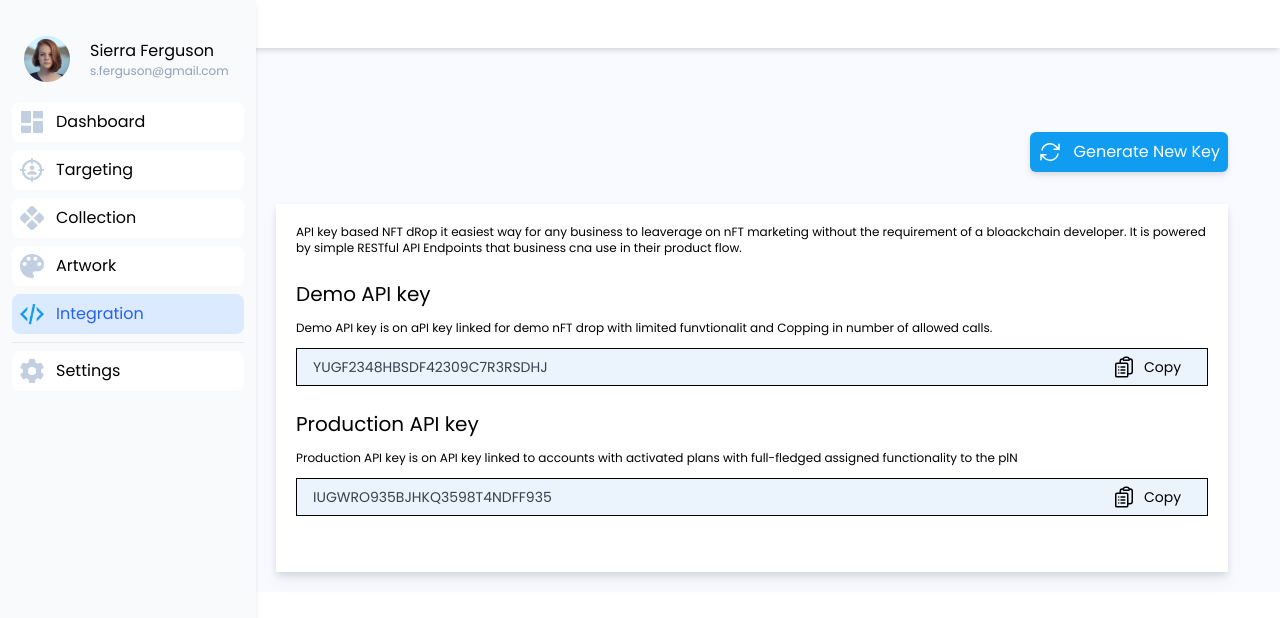
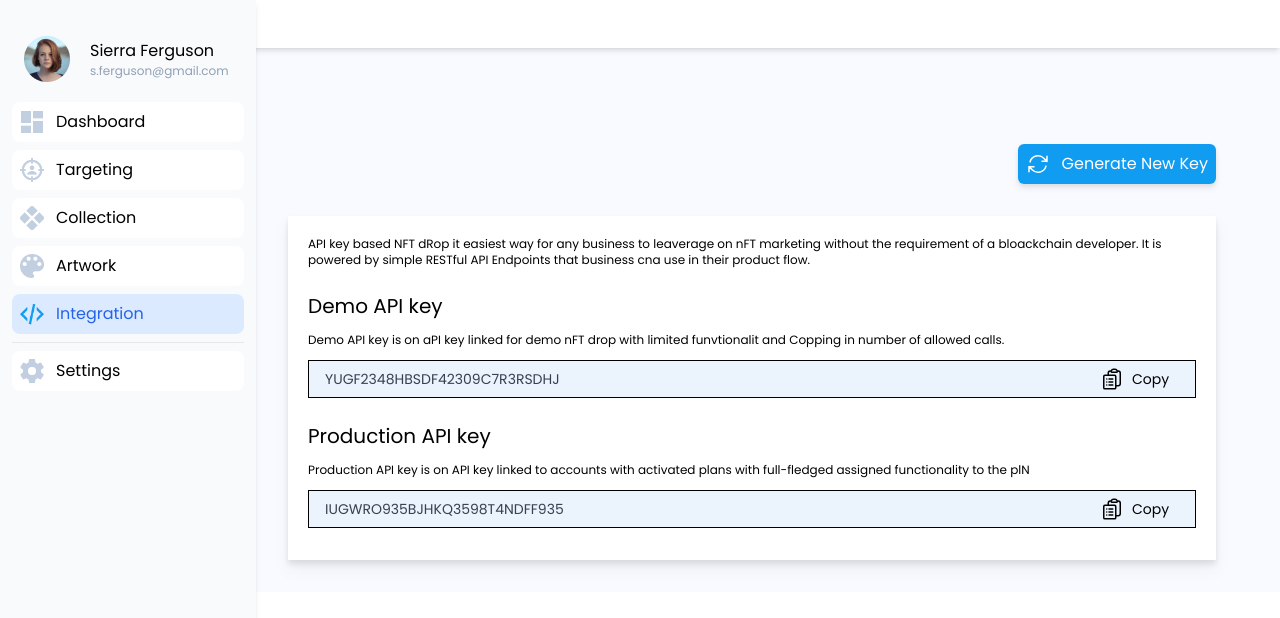
Before and after one commit to AkashKumarRam/NFT-Website, a React (Create React App) app: page /integration in a window 1280 px wide. Shown: the top 618 px of the page. Built offline with nearby package versions, Linux system fonts and the light colour scheme; a web font is replaced by a local one.

Commit message:
Integration Changes

```diff
--- a/src/components/Pages/Admin Dashboard/Integration.jsx
+++ b/src/components/Pages/Admin Dashboard/Integration.jsx
@@ -36,7 +36,7 @@ const Integration = () => {
           <Sidebar menuActive="Integration" />
         </div>
         <div className=" w-[calc(100%-16rem)] h-[calc(100%-74px)] mt-[4rem]">
-          <div className="h-[30rem] flex flex-col items-end mr-[2rem] p-5 space-y-8">
+          <div className="h-[30rem] flex flex-col items-end mr-[2rem] p-8 space-y-8">
             <button className="p-2 bg-[#109CF1] text-white flex flex-row items-center justify-center space-x-3 font-poppins  rounded-md drop-shadow-md">
               <svg
                 xmlns="http://www.w3.org/2000/svg"
```
